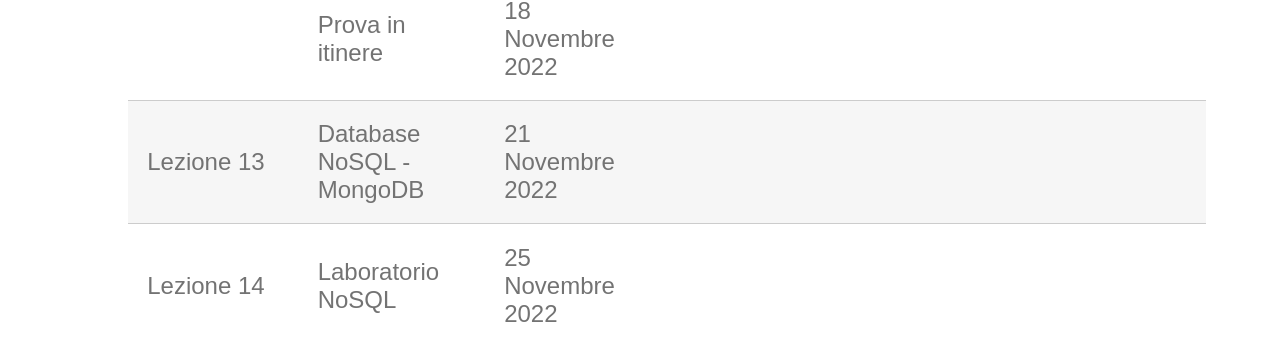
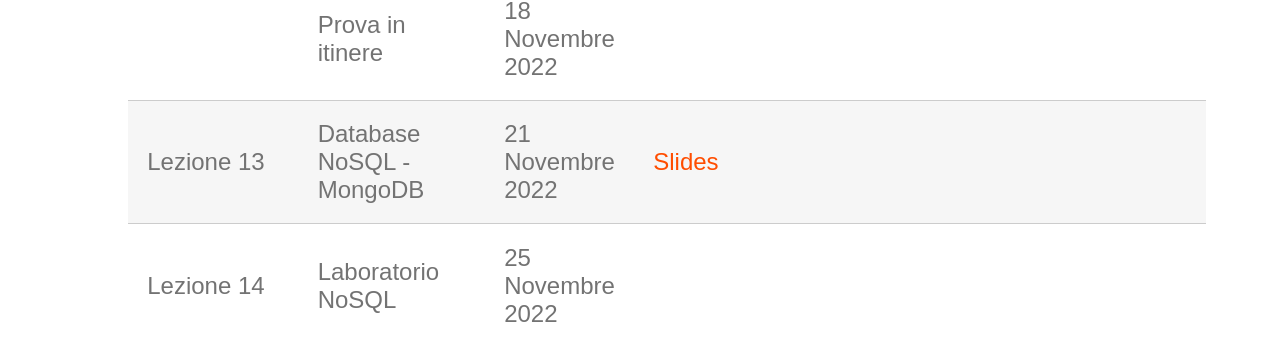
Before and after one commit to perceivelab/database-course, a Jekyll site: the page built from lezioni.md, in a window 1280 px wide and 900 px high, scrolled down 1986 px. Shown: the part 112-455 px from the top of the window. Built offline with Jekyll 4.4.1, drawn with Linux system fonts in a browser that asks for light colours; our own code applies the rules of GitHub Pages for plain Markdown files.

Commit message:
Update lezioni.md

```diff
--- a/lezioni.md
+++ b/lezioni.md
@@ -21,7 +21,7 @@
 | Lezione 11 | Laboratorio SQL: parte 4                 | 11 Novembre 2022  |    [Testo](https://drive.google.com/file/d/1mRWKu4KQrLdUTNLvo7KnSt1PISpCNCnb/view?usp=sharing) + [(Dati)](https://drive.google.com/file/d/1cXcNY4v-bQ5S_yA4X_ID9qMZe1GEueGZ/view?usp=sharing)                     |   [Soluzione](https://drive.google.com/file/d/12Z-vylNX0uOQqmvb7hS7y12YFQNtc2c1/view?usp=sharing)          |
 | Lezione 12 | Simulazione prova in itinere             | 14 Novembre 2022  |   [Testo](https://drive.google.com/file/d/1_YcSMiG2r-j5_gkYtsCTBWINlie_lFp0/view?usp=sharing)  + [(Dati)](https://drive.google.com/file/d/18euh_Ov4_DCh9OymHIPlvDSUVkOdeDlo/view?usp=sharing)| [Soluzione](https://drive.google.com/file/d/1G5EJTd3QUSbpBP77APIb-zW8sSZmlGbg/view?usp=sharing)            |
 |            | Prova in itinere               | 18 Novembre 2022  |                         |             |
-| Lezione 13 | Database NoSQL - MongoDB                 | 21 Novembre 2022  |                         |             |
+| Lezione 13 | Database NoSQL - MongoDB                 | 21 Novembre 2022  |    [Slides](https://drive.google.com/file/d/1W4_aYwbzdaquzuzfpXw7h7pne60HvJB5/view?usp=sharing)                     |             |
 | Lezione 14 | Laboratorio NoSQL                        | 25 Novembre 2022  |                         |             |
 | Lezione 15 | Progettazione concettuale                | 02 Dicembre 2022  |                         |             |
 | Lezione 16 | Esercitazione progettazione concettuale  | 05 Dicembre 2022  |                         |             |
```
